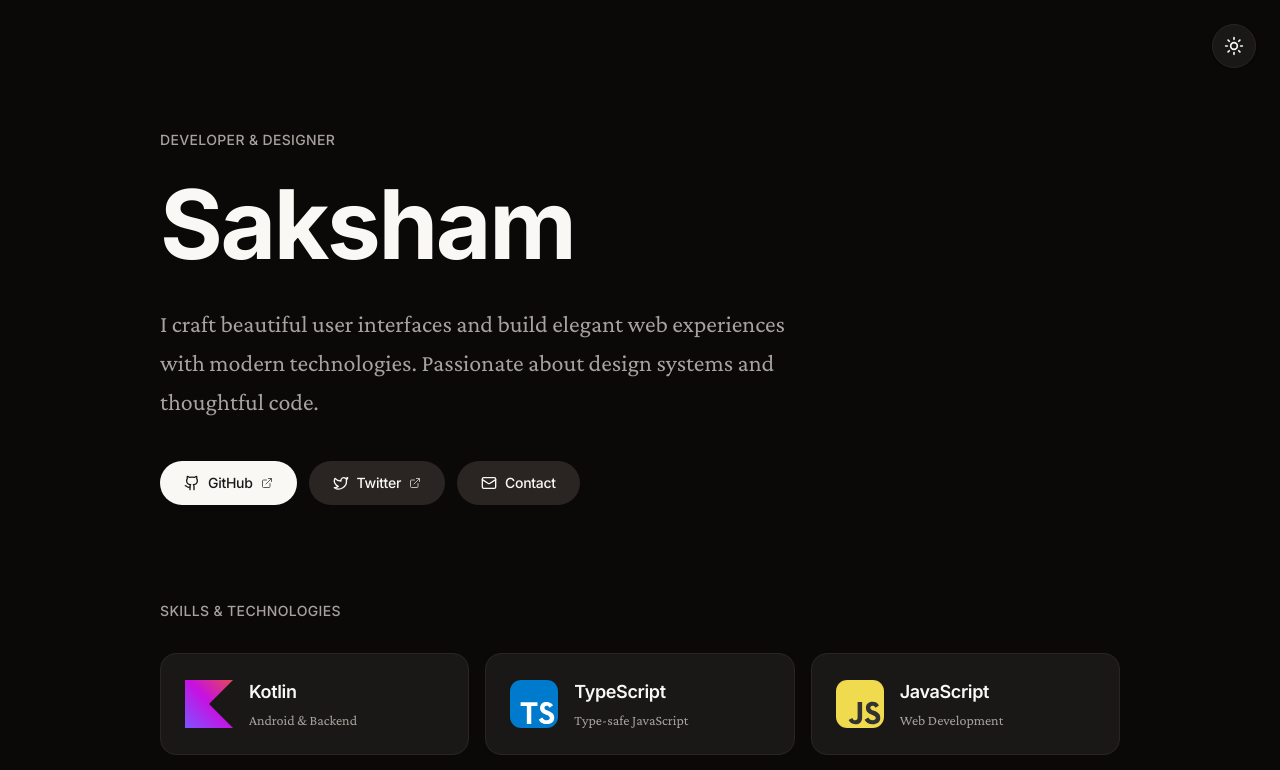
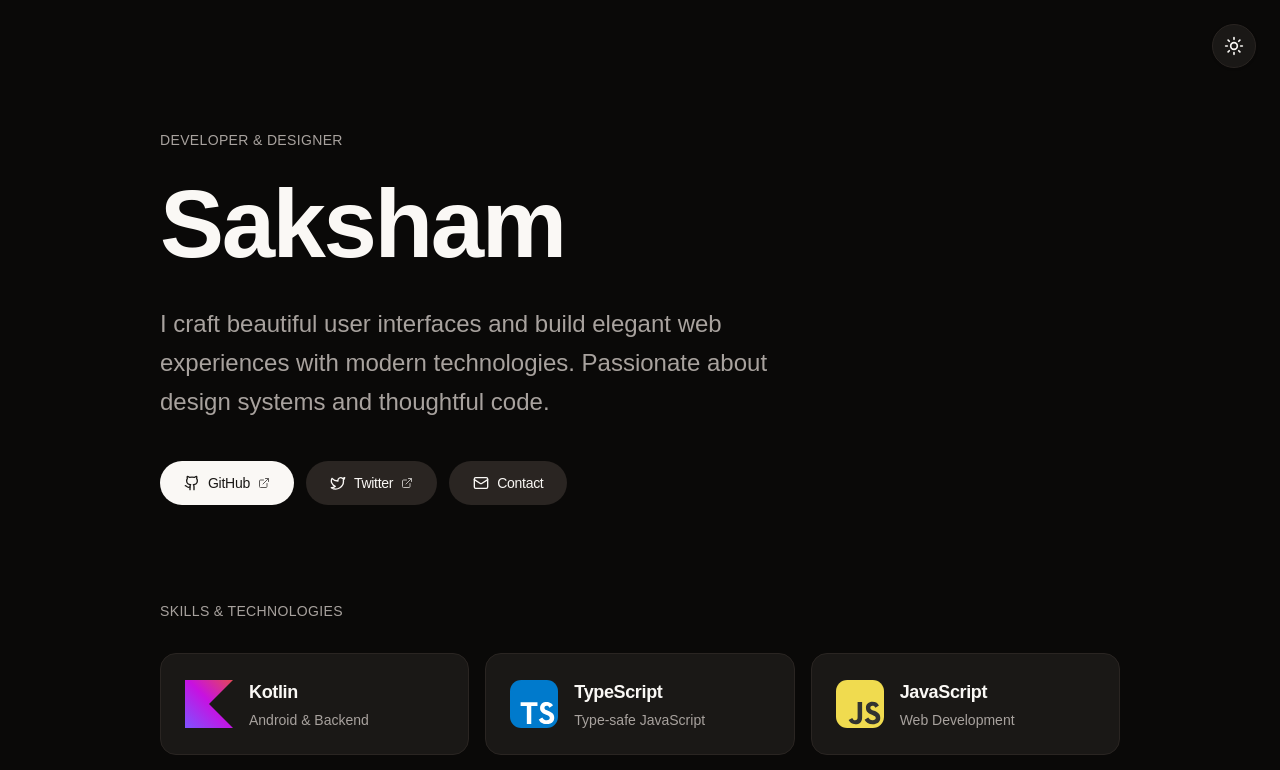
Before and after one commit to slituix/slituix.github.io, a Next.js app: page / in a window 1280 px wide. Shown: the top 770 px of the page. Built offline with nearby package versions, Linux system fonts and the light colour scheme; a web font is replaced by a local one.

Commit message:
Change font

```diff
--- a/app/layout.tsx
+++ b/app/layout.tsx
@@ -2,21 +2,9 @@
 import { Analytics } from '@vercel/analytics/next';
 import { SpeedInsights } from '@vercel/speed-insights/next';
 import type { Metadata } from "next";
-import { Inter, Crimson_Pro } from "next/font/google";
+import { sfPro } from './fonts';
 import "./globals.css";
 import { ThemeProvider } from "@/components/theme-provider";
-
-const inter = Inter({
-  subsets: ["latin"],
-  variable: "--font-inter",
-  display: "swap",
-});
-
-const crimsonPro = Crimson_Pro({
-  subsets: ["latin"],
-  variable: "--font-crimson",
-  display: "swap",
-});
 
 export const metadata: Metadata = {
   title: "Saksham | Developer & Designer",
@@ -66,7 +54,7 @@ export default function RootLayout({
   children: React.ReactNode;
 }>) {
   return (
-    <html lang="en" className={`${inter.variable} ${crimsonPro.variable}`} suppressHydrationWarning>
+    <html lang="en" className={sfPro.className} suppressHydrationWarning>
       <body className="font-serif antialiased">
         <ThemeProvider
           attribute="class"
```
